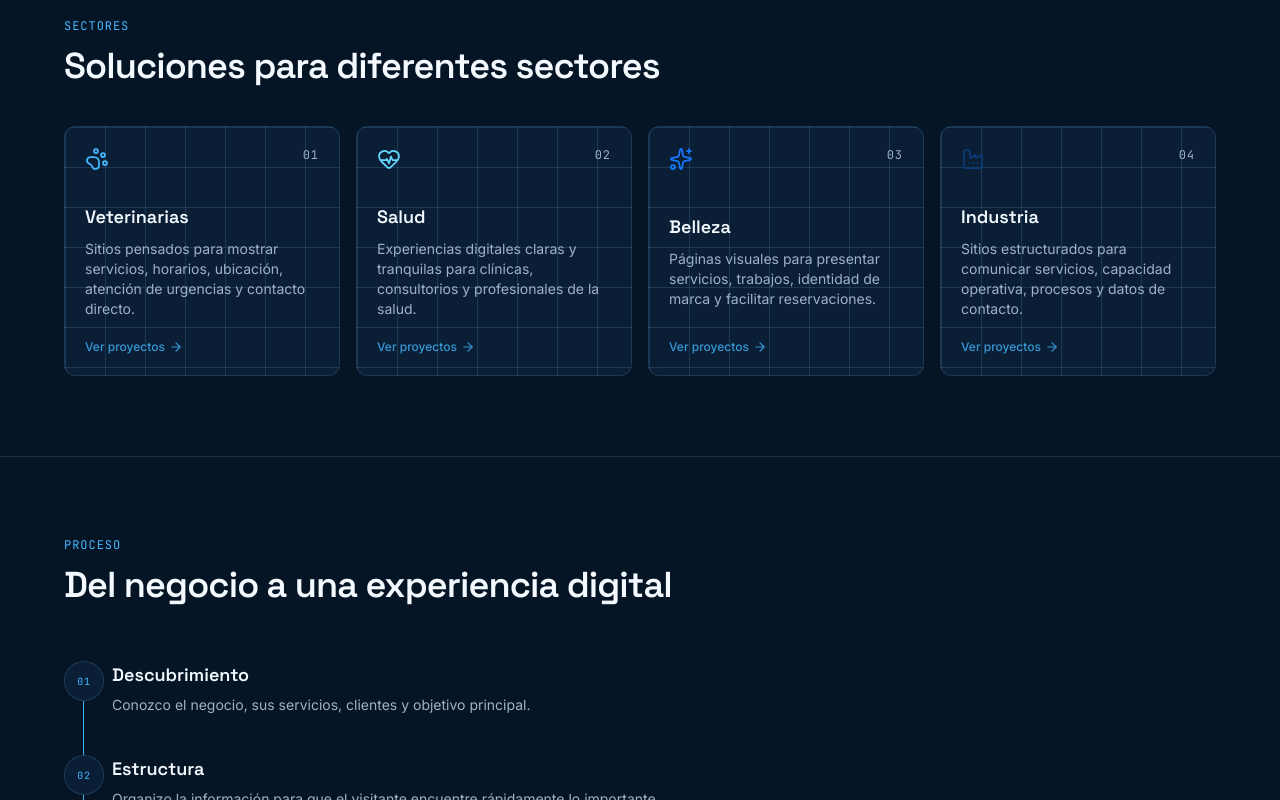
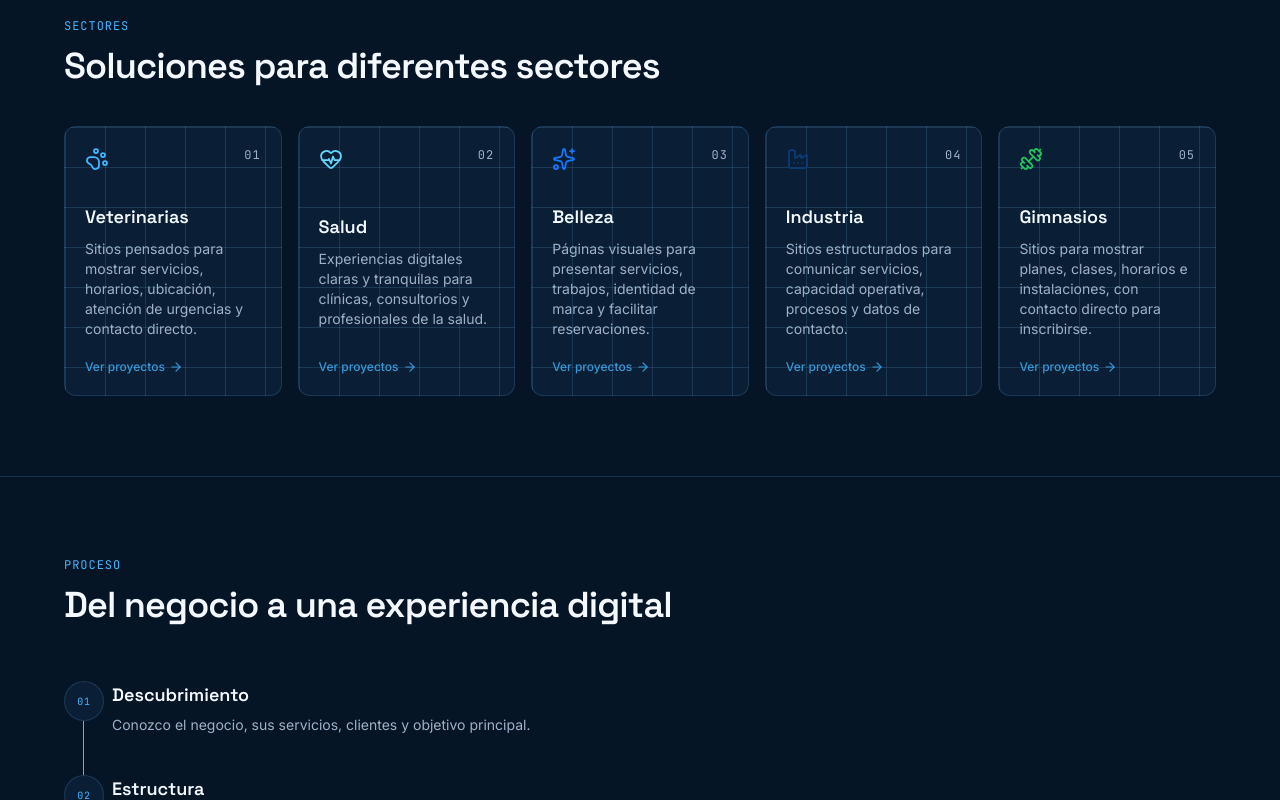
Before and after one commit to Z0o3/portfolio-daniel, a Next.js app: page / in a window 1280 px wide. Shown: the part 2520-3320 px from the top of the page. Built offline with nearby package versions, Linux system fonts and the light colour scheme; no server answers.

Commit message:
Update SectorSection.tsx

```diff
--- a/src/components/SectorSection.tsx
+++ b/src/components/SectorSection.tsx
@@ -1,6 +1,6 @@
 "use client";
 
-import { PawPrint, HeartPulse, Sparkles, Factory, ArrowRight } from "lucide-react";
+import { PawPrint, HeartPulse, Sparkles, Factory, Dumbbell, ArrowRight } from "lucide-react";
 import { useFilter } from "./FilterProvider";
 import type { ProjectCategory } from "@/data/projects";
 import { cn } from "@/lib/utils";
@@ -44,6 +44,14 @@ const sectors: {
       "Sitios estructurados para comunicar servicios, capacidad operativa, procesos y datos de contacto.",
     accent: "#0B3B75",
   },
+  {
+    category: "Gimnasios",
+    code: "05",
+    icon: Dumbbell,
+    description:
+      "Sitios para mostrar planes, clases, horarios e instalaciones, con contacto directo para inscribirse.",
+    accent: "#22C55E",
+  },
 ];
 
 export default function SectorSection() {
@@ -61,7 +69,7 @@ export default function SectorSection() {
           </h2>
         </div>
 
-        <div className="grid grid-cols-1 gap-4 sm:grid-cols-2 lg:grid-cols-4">
+        <div className="grid grid-cols-1 gap-4 sm:grid-cols-2 lg:grid-cols-5">
           {sectors.map((sector) => {
             const Icon = sector.icon;
             return (
```
